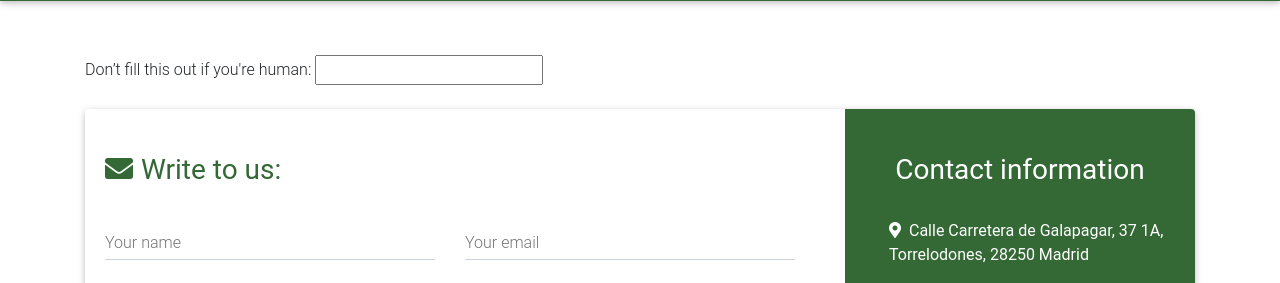
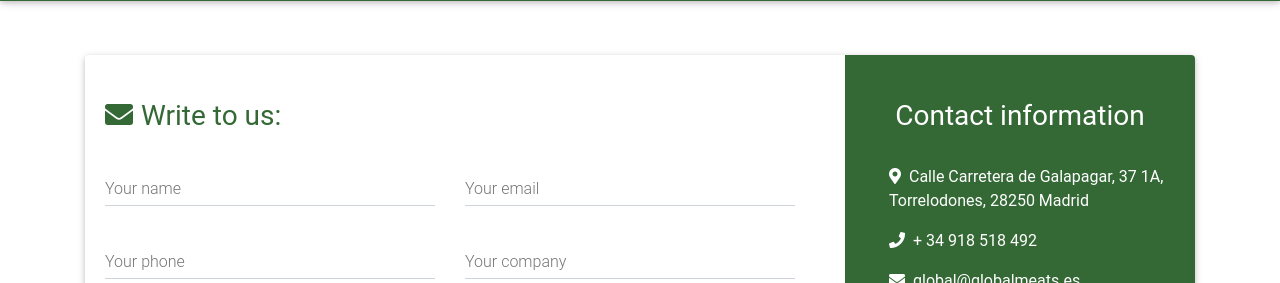
Before and after one commit to globalmeatsslu/LONGFIELDS, a plain HTML site: page contact-us.html in a window 1280 px wide. Shown: the part 113-396 px from the top of the page. Drawn offline with Linux system fonts and the light colour scheme.

Commit message:
added hidden

```diff
--- a/contact-us.html
+++ b/contact-us.html
@@ -413,7 +413,7 @@ height: 400px;
 
       <form name="contact" method="POST" netlify-honeypot="bot-field" data-netlify="true">
 
-        <p class="hidden">
+        <p class="hidden" hidden>
           <label>Don’t fill this out if you're human: <input name="bot-field" /></label>
         </p>
 
```
